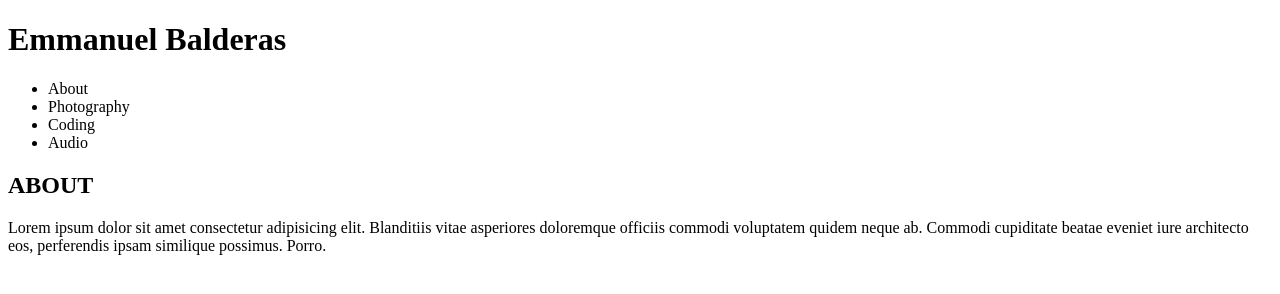
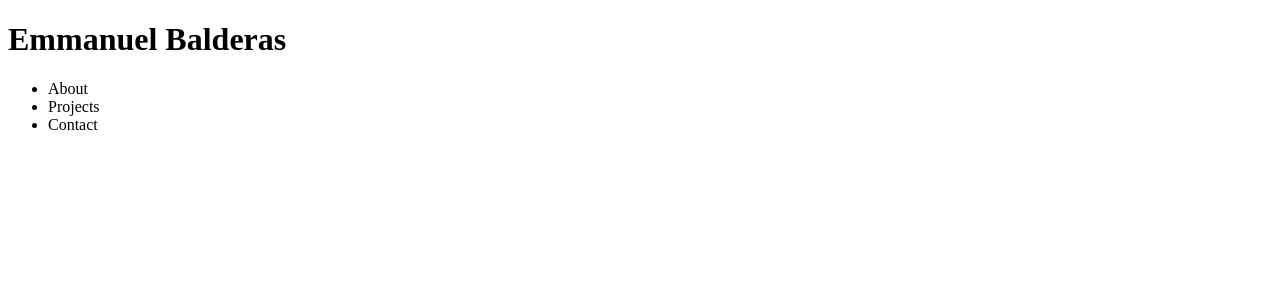
Before and after one commit to EmmanuelBalderasB/PersonalPortfolio, a plain HTML site: page index.html in a window 1280 px wide. Drawn offline with Linux system fonts and the light colour scheme.

Commit message:
git init

```diff
--- a/index.html
+++ b/index.html
@@ -11,17 +11,12 @@
         <nav id="navbar">
             <ul class="u-list" id="nav-list">
                 <li class="navbar-li" id="li-about">About</li>
-                <li class="navbar-li" id="li-photography">Photography</li>
-                <li class="navbar-li" id="li-coding">Coding</li>
-                <li class="navbar-li" id="li-audio">Audio</li>
+                <li class="navbar-li" id="li-projects">Projects</li>
+                <li class="navbar-li" id="li-contact">Contact</li>
+
             </ul>
         </nav>
     </header>
-    <main id="main">
-        <section id="about-section">
-            <h2 class="titles" id="h2-about">ABOUT</h2>
-            <p id="p-about">Lorem ipsum dolor sit amet consectetur adipisicing elit. Blanditiis vitae asperiores doloremque officiis commodi voluptatem quidem neque ab. Commodi cupiditate beatae eveniet iure architecto eos, perferendis ipsam similique possimus. Porro.</p>
-        </section>
-    </main>
+
 </body>
 </html>
```
Also changed, not shown: pages/about.html (added, +6 -0 lines), pages/projects.html (added, +15 -0 lines), pages/contact.html (added), scripts/main.js (added), styles/style.css (added).
